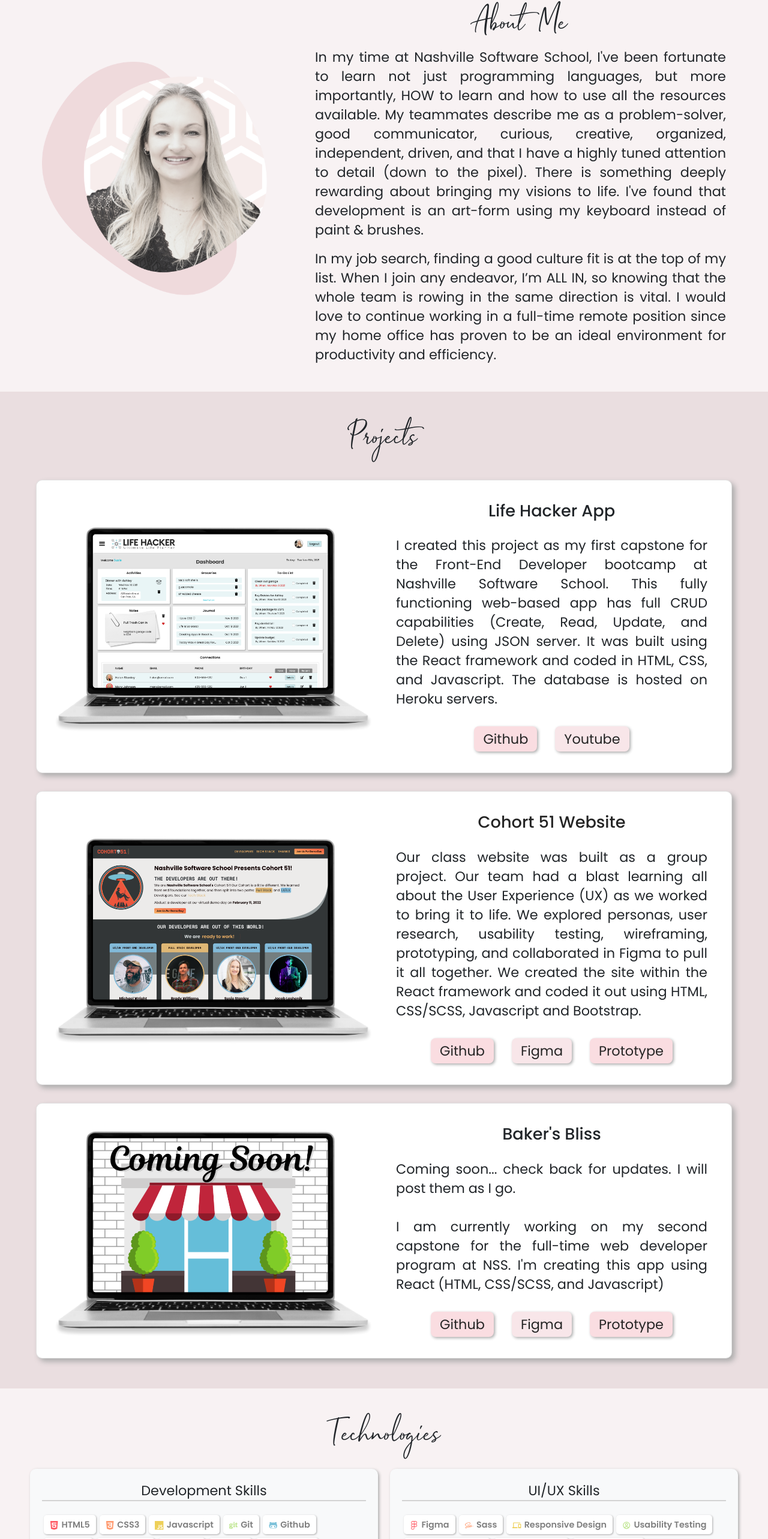
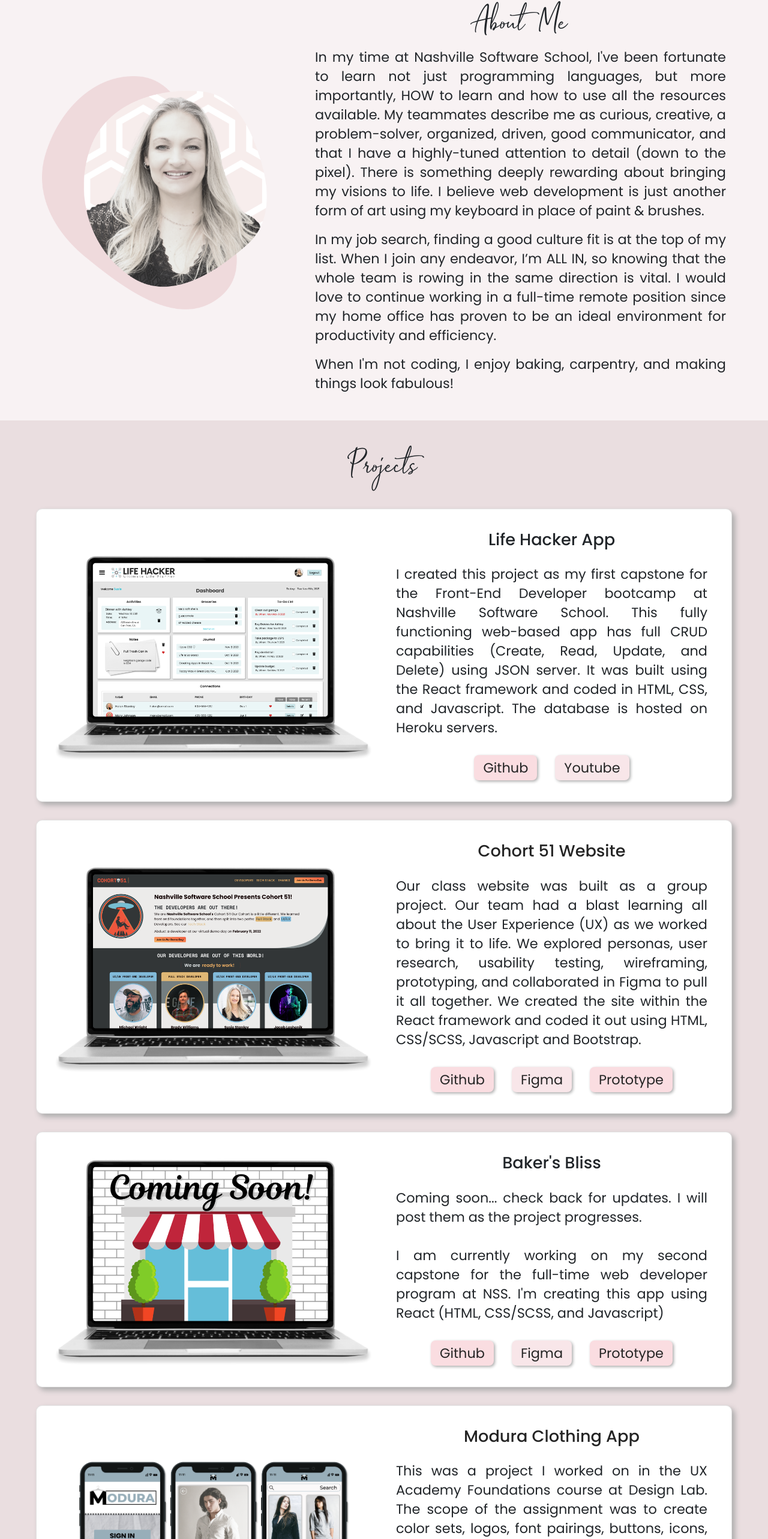
Before and after one commit to SusieCodes/SusieCodes.github.io, a React (Create React App) app: page / in a window 1280 px wide. Shown: the part 228-2794 px from the top of the page at 60% size. Built offline with nearby package versions, Linux system fonts and the light colour scheme; no server answers.

Commit message:
added modura to projects

```diff
--- a/src/components/About.js
+++ b/src/components/About.js
@@ -15,12 +15,12 @@ export const About = () => {
               In my time at Nashville Software School, I've been fortunate to
               learn not just programming languages, but more importantly, HOW to
               learn and how to use all the resources available. My teammates
-              describe me as a problem-solver, good communicator, curious,
-              creative, organized, independent, driven, and that I have a highly
-              tuned attention to detail (down to the pixel). There is something
-              deeply rewarding about bringing my visions to life. I've found
-              that development is an art-form using my keyboard instead of paint
-              &amp; brushes.{" "}
+              describe me as curious, creative, a problem-solver, organized,
+              driven, good communicator, and that I have a highly-tuned
+              attention to detail (down to the pixel). There is something deeply
+              rewarding about bringing my visions to life. I believe web
+              development is just another form of art using my keyboard in place
+              of paint &amp; brushes.{" "}
             </p>
             <p>
               In my job search, finding a good culture fit is at the top of my
@@ -28,7 +28,12 @@ export const About = () => {
               whole team is rowing in the same direction is vital. I would love
               to continue working in a full-time remote position since my home
               office has proven to be an ideal environment for productivity and
-              efficiency.
+              efficiency.{" "}
+            </p>
+
+            <p>
+              When I'm not coding, I enjoy baking, carpentry, and making things
+              look fabulous!
             </p>
           </div>
         </section>
--- a/src/components/Projects.js
+++ b/src/components/Projects.js
@@ -2,6 +2,7 @@ import React from "react";
 import lifedash from "../images/lifehackermockup.png";
 import cohort from "../images/cohort51mockup.png";
 import baker from "../images/bakersblissmockup.png";
+import modura from "../images/moduramockup.png";
 
 export const Projects = () => {
   return (
@@ -115,7 +116,8 @@ export const Projects = () => {
               <h2>Baker's Bliss</h2>
               {/* </a> */}
               <p>
-                Coming soon... check back for updates. I will post them as I go.
+                Coming soon... check back for updates. I will post them as the
+                project progresses.
                 <br />
                 <br />I am currently working on my second capstone for the
                 full-time web developer program at NSS. I'm creating this app
@@ -147,6 +149,62 @@ export const Projects = () => {
               </div>
             </div>
           </div>
+
+          <div className="card">
+            <div className="box1">
+              <a
+                href="https://www.figma.com/file/tXVtEAuklrIjy0i9x8oJ25/Modura-Clothing-App?node-id=0%3A1"
+                target="_blank"
+                rel="noreferrer"
+              >
+                <img src={modura} alt="modura app" />
+              </a>
+            </div>
+            <div className="box2">
+              <a
+                href="https://www.figma.com/file/tXVtEAuklrIjy0i9x8oJ25/Modura-Clothing-App?node-id=0%3A1"
+                target="_blank"
+                rel="noreferrer"
+              >
+                <h2>Modura Clothing App</h2>
+              </a>
+              <p>
+                This was a project I worked on in the UX Academy Foundations
+                course at Design Lab. The scope of the assignment was to create
+                color sets, logos, font pairings, buttons, icons, and a final
+                Design Style Tile.{" "}
+              </p>
+
+              <p>
+                Using my design choices, I created 3 sample mobile screen
+                mockups for the app: Sign In, Item Detail, and Search Results.
+              </p>
+
+              <div className="btn-wrapper">
+                {/* <a
+                  href="https://github.com/nss-day-cohort-51/nss-day-cohort-51.github.io"
+                  target="_blank"
+                  rel="noreferrer"
+                >
+                  <div className="btn-dark">Github</div>
+                </a> */}
+                <a
+                  href="https://www.figma.com/file/tXVtEAuklrIjy0i9x8oJ25/Modura-Clothing-App?node-id=0%3A1"
+                  target="_blank"
+                  rel="noreferrer"
+                >
+                  <div className="btn-light">Figma</div>
+                </a>
+                {/* <a
+                  href="https://www.figma.com/proto/AsTeIingVjOPrXGbYBjmdJ/Cohort-Website-Design?node-id=445%3A2847&scaling=min-zoom&page-id=440%3A669&starting-point-node-id=445%3A2847"
+                  target="_blank"
+                  rel="noreferrer"
+                >
+                  <div className="btn-dark">Prototype</div>
+                </a> */}
+              </div>
+            </div>
+          </div>
         </div>
       </div>
     </>
```
Also changed, not shown: src/images/moduramockup.png (added).
